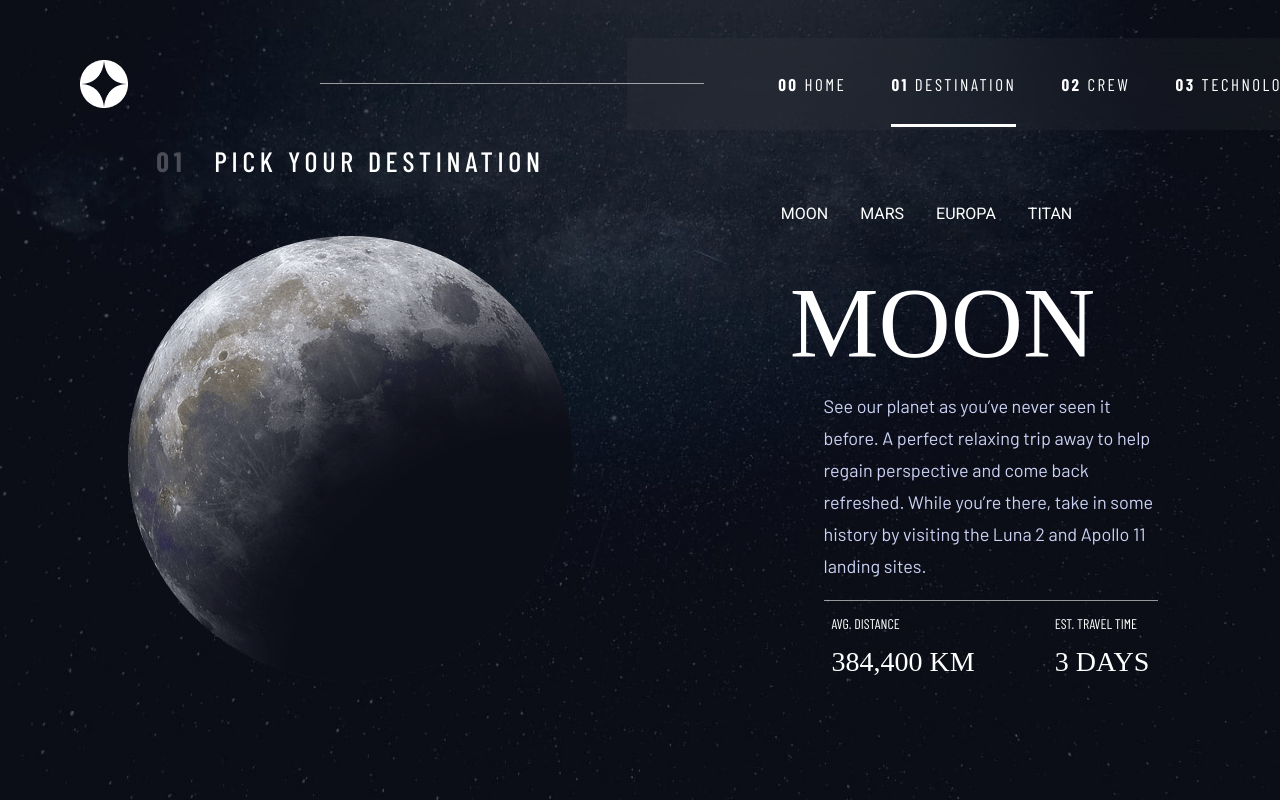
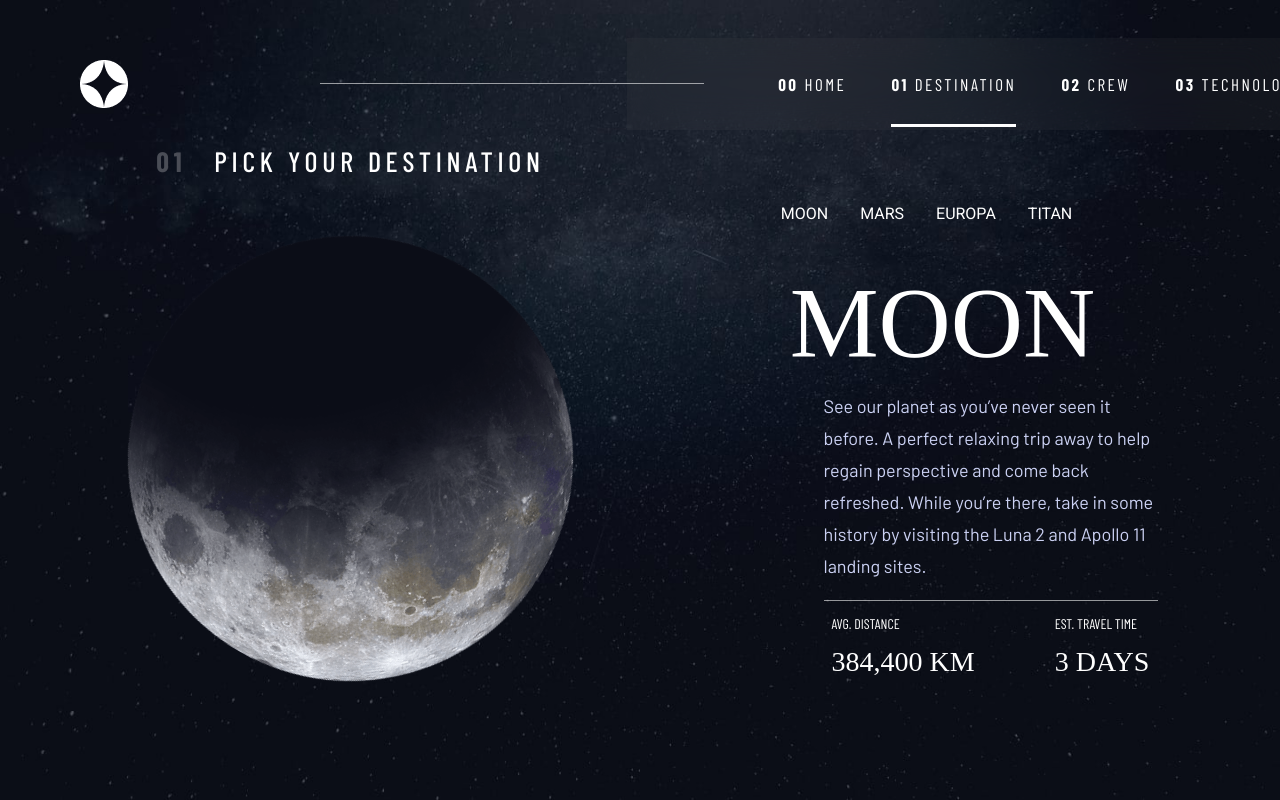
Before and after one commit to DjakaIT/spacetourism-react, a React (Vite) app: page /destination in a window 1280 px wide. Built offline with nearby package versions, Linux system fonts and the light colour scheme; a web font is replaced by a local one.

Commit message:
added custom keyframe animations for animating the planet spin, my original idea

```diff
--- a/src/css/destination.css
+++ b/src/css/destination.css
@@ -144,3 +144,12 @@
     font-size: 28px;
     margin-top: 0;
 }
+
+.planetImg{
+    animation: rotatePlanet infinite alternate ease-in-out 10s;
+}
+
+@keyframes rotatePlanet {
+    from { transform: rotate(0deg); }
+    to { transform: rotate(360deg); }
+}
```
